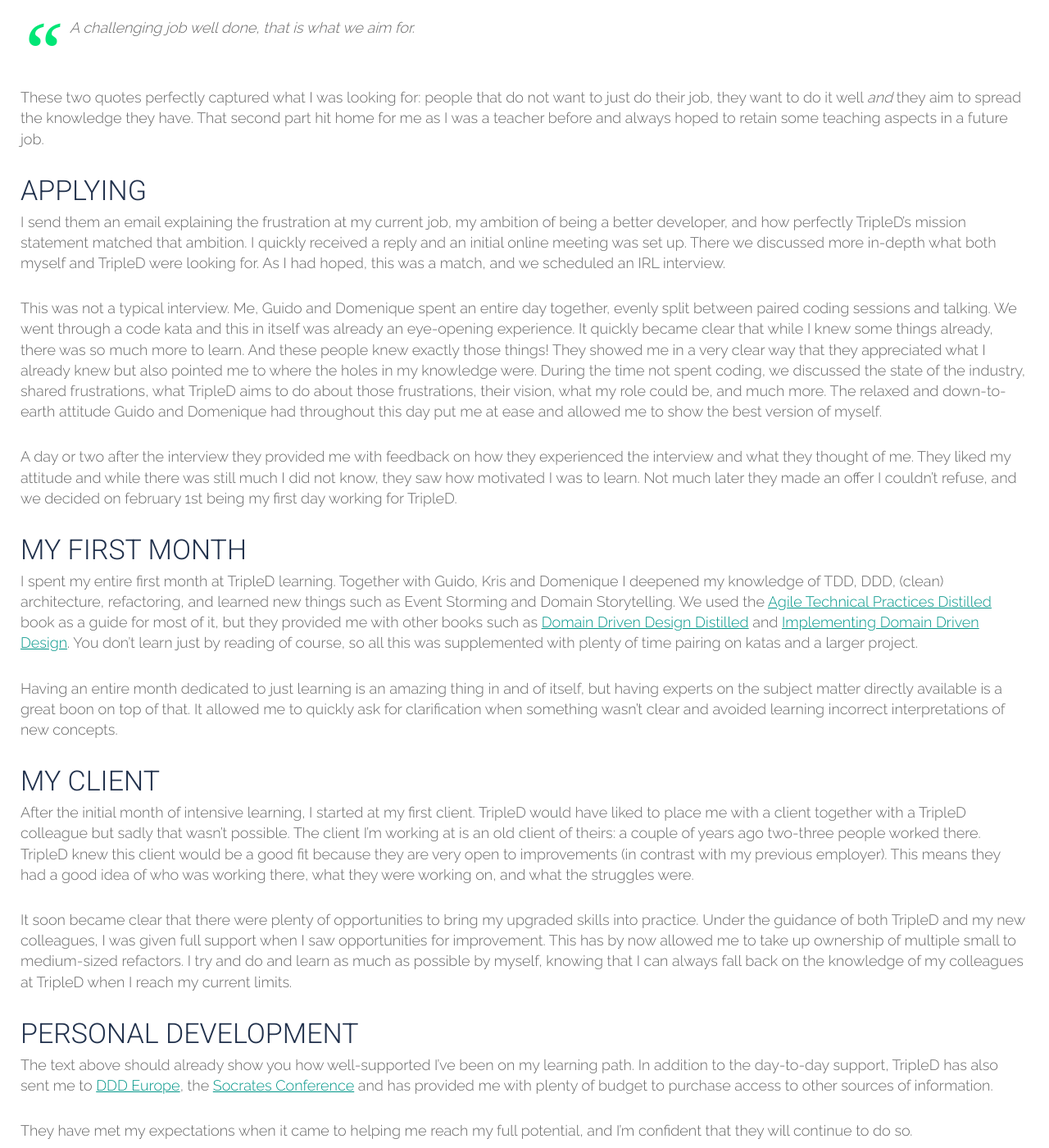
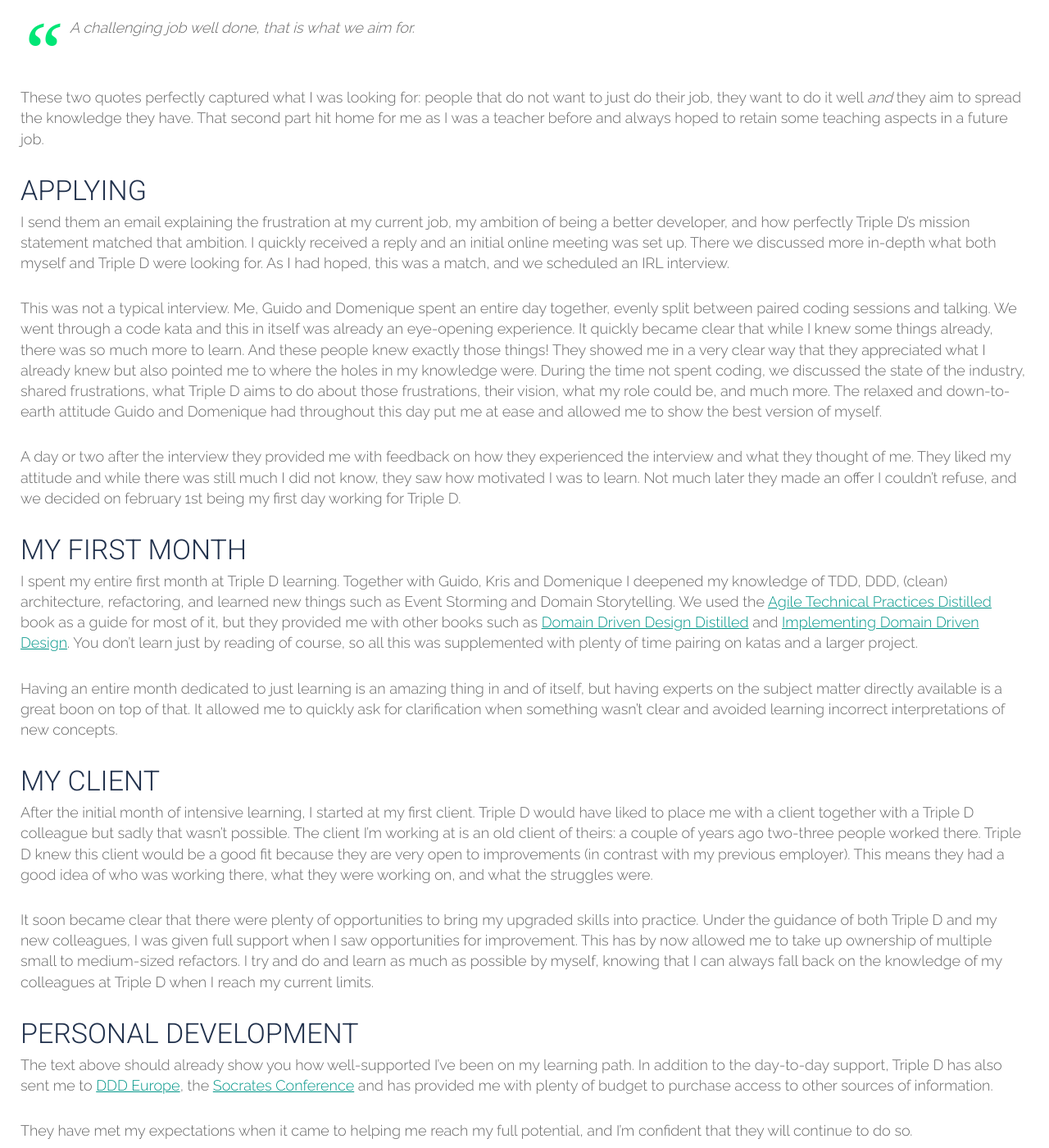
Before and after one commit to tripledio/tripledio.github.io, a Jekyll site: the page built from _posts/2022-12-26-starting-at-tripled.md, in a window 1280 px wide and 1400 px high, scrolled down 1240 px. Shown: the whole window at 82% size. Built offline with Jekyll 4.4.1, drawn with Linux system fonts in a browser that asks for light colours; comment, search, counter and statistics services are not loaded; some of the changed text lies outside the part shown.

Commit message:
TripleD -> Triple D

```diff
--- a/_posts/2022-12-26-starting-at-tripled.md
+++ b/_posts/2022-12-26-starting-at-tripled.md
@@ -1,21 +1,21 @@
 ---
 layout: post
-title: "My first year at TripleD"
+title: "My first year at Triple D"
 author: harm
 tags: recruitment
-description: A rundown of how I got started at TripleD and how the first year has been.
-excerpt: TripleD has fully met my expectations and supported me and my personal development from the start.
+description: A rundown of how I got started at Triple D and how the first year has been.
+excerpt: Triple D has fully met my expectations and supported me and my personal development from the start.
 hideLogo: true
 logoAnimation: false
 spotlight:
     imgDir: /img/posts/vocabularyvalidation
     imgAlt: "Triple D : Design, Develop, Deploy"
 ---
-# My first year at TripleD
+# My first year at Triple D
 
-In February this year I joined TripleD and as now the year is almost over I will use this as an opportunity to /discuss, explain,.../ what it's like to join and be part of this company.
+In February this year I joined Triple D and as now the year is almost over I will use this as an opportunity to /discuss, explain,.../ what it's like to join and be part of this company.
 It has been an amazing first year for me and I hope everything below will show you why.
-I will start by providing some context on where I was professionally before I joined TripleD and will then show you much progress I've made.
+I will start by providing some context on where I was professionally before I joined Triple D and will then show you much progress I've made.
 
 ## Some context on me
 
@@ -27,10 +27,10 @@ While there was some truth to that, reality fell short of what I had imagined be
 There was the notion that things could and should be done better, but there was never time nor budget to actually make the required changes.
 This became increasingly frustrating and eventually led me to look for a new job elsewhere.
 
-## TripleD
+## Triple D
 
-I had found TripleD before when looking for people or companies focussed on software craftsmanship, but then it was in the context of finding speakers for a teaching session at the university college I worked for.
-Now I was looking for a job for myself and immediately thought of TripleD again.
+I had found Triple D before when looking for people or companies focussed on software craftsmanship, but then it was in the context of finding speakers for a teaching session at the university college I worked for.
+Now I was looking for a job for myself and immediately thought of Triple D again.
 There were two quotes on their homepage that spoke to me:
 
 > “We” are a group of veteran software engineers with the aim of having a _larger, positive impact_ on the Belgian software industry.
@@ -42,9 +42,9 @@ That second part hit home for me as I was a teacher before and always hoped to r
 
 ## Applying
 
-I send them an email explaining the frustration at my current job, my ambition of being a better developer, and how perfectly TripleD's mission statement matched that ambition.
+I send them an email explaining the frustration at my current job, my ambition of being a better developer, and how perfectly Triple D's mission statement matched that ambition.
 I quickly received a reply and an initial online meeting was set up.
-There we discussed more in-depth what both myself and TripleD were looking for.
+There we discussed more in-depth what both myself and Triple D were looking for.
 As I had hoped, this was a match, and we scheduled an IRL interview.
 
 This was not a typical interview.
@@ -53,16 +53,16 @@ We went through a code kata and this in itself was already an eye-opening experi
 It quickly became clear that while I knew some things already, there was so much more to learn.
 And these people knew exactly those things!
 They showed me in a very clear way that they appreciated what I already knew but also pointed me to where the holes in my knowledge were.
-During the time not spent coding, we discussed the state of the industry, shared frustrations, what TripleD aims to do about those frustrations, their vision, what my role could be, and much more.
+During the time not spent coding, we discussed the state of the industry, shared frustrations, what Triple D aims to do about those frustrations, their vision, what my role could be, and much more.
 The relaxed and down-to-earth attitude Guido and Domenique had throughout this day put me at ease and allowed me to show the best version of myself.
 
 A day or two after the interview they provided me with feedback on how they experienced the interview and what they thought of me.
 They liked my attitude and while there was still much I did not know, they saw how motivated I was to learn.
-Not much later they made an offer I couldn't refuse, and we decided on february 1st being my first day working for TripleD.
+Not much later they made an offer I couldn't refuse, and we decided on february 1st being my first day working for Triple D.
 
 ## My first month
 
-I spent my entire first month at TripleD learning.
+I spent my entire first month at Triple D learning.
 Together with Guido, Kris and Domenique I deepened my knowledge of TDD, DDD, (clean) architecture, refactoring, and learned new things such as Event Storming and Domain Storytelling.
 We used the [Agile Technical Practices Distilled](https://leanpub.com/agiletechnicalpracticesdistilled) book as a guide for most of it, but they provided me with other books such as [Domain Driven Design Distilled](https://www.oreilly.com/library/view/domain-driven-design-distilled/9780134434964/) and [Implementing Domain Driven Design](https://www.oreilly.com/library/view/implementing-domain-driven-design/9780133039900/).
 You don't learn just by reading of course, so all this was supplemented with plenty of time pairing on katas and a larger project.
@@ -73,20 +73,20 @@ It allowed me to quickly ask for clarification when something wasn't clear and a
 ## My client
 
 After the initial month of intensive learning, I started at my first client.
-TripleD would have liked to place me with a client together with a TripleD colleague but sadly that wasn't possible.
+Triple D would have liked to place me with a client together with a Triple D colleague but sadly that wasn't possible.
 The client I'm working at is an old client of theirs: a couple of years ago two-three people worked there.
-TripleD knew this client would be a good fit because they are very open to improvements (in contrast with my previous employer).
+Triple D knew this client would be a good fit because they are very open to improvements (in contrast with my previous employer).
 This means they had a good idea of who was working there, what they were working on, and what the struggles were.
 
 It soon became clear that there were plenty of opportunities to bring my upgraded skills into practice.
-Under the guidance of both TripleD and my new colleagues, I was given full support when I saw opportunities for improvement.
+Under the guidance of both Triple D and my new colleagues, I was given full support when I saw opportunities for improvement.
 This has by now allowed me to take up ownership of multiple small to medium-sized refactors.
-I try and do and learn as much as possible by myself, knowing that I can always fall back on the knowledge of my colleagues at TripleD when I reach my current limits.
+I try and do and learn as much as possible by myself, knowing that I can always fall back on the knowledge of my colleagues at Triple D when I reach my current limits.
 
 ## Personal Development
 
 The text above should already show you how well-supported I've been on my learning path.
-In addition to the day-to-day support, TripleD has also sent me to [DDD Europe](https://dddeurope.com/), the [Socrates Conference](https://socratesbe.org/) and has provided me with plenty of budget to purchase access to other sources of information.
+In addition to the day-to-day support, Triple D has also sent me to [DDD Europe](https://dddeurope.com/), the [Socrates Conference](https://socratesbe.org/) and has provided me with plenty of budget to purchase access to other sources of information.
 
 They have met my expectations when it came to helping me reach my full potential, and I'm confident that they will continue to do so.
 
@@ -95,7 +95,7 @@ They have met my expectations when it came to helping me reach my full potential
 I realise that most of what I have written can be interpreted as propaganda for my employer.
 There's some similarities with what a new consultant would write a couple of months after signing their contract with your typical run-of-the-mill constultancy company: "Everything is great here!", "The people are amazing!", "My company car is so shiny!".
 
-My point is that I'd do TripleD a major disservice by putting them in the same category as those compagnies.
-Those wouldn't provide the level of commitment and support TripleD has given me.
+My point is that I'd do Triple D a major disservice by putting them in the same category as those compagnies.
+Those wouldn't provide the level of commitment and support Triple D has given me.
 They wouldn't communicate with the same amount of transparancy.
 They wouldn't allow me to reach my full potential, and for me that is what matters.
```
